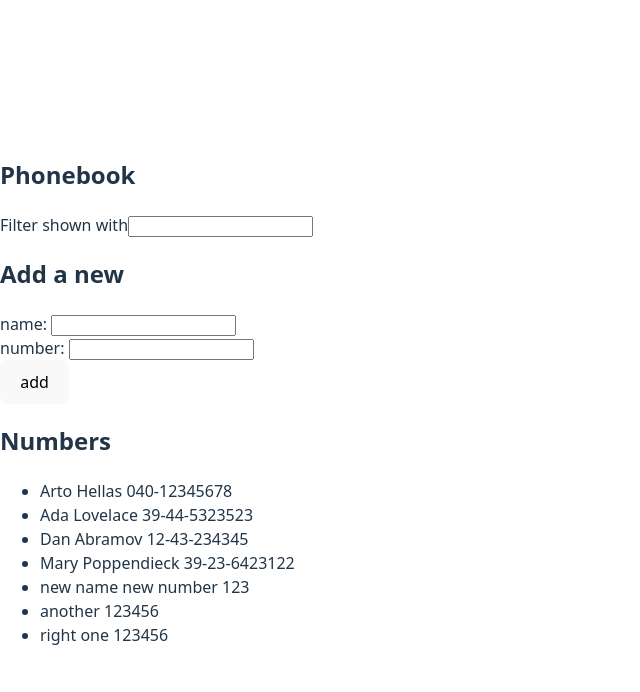
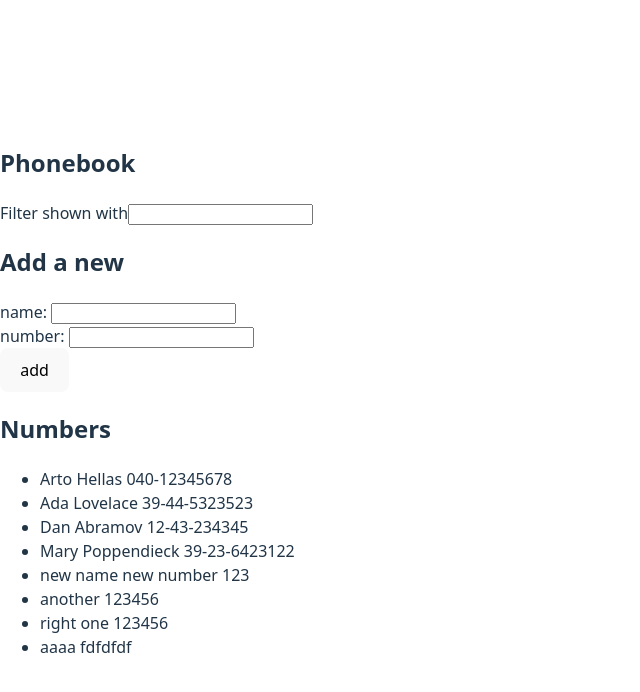
Before and after one commit to fpauly/Full-Stack-Open, a React (Vite) app in the folder part2/phonebook/: page / in a window 1280 px wide. Shown: the top 692 px of the page, without its empty margins (0-640 px from the left). Built offline with nearby package versions, Linux system fonts and the light colour scheme; data requests are answered from the project's data file.

Commit message:
Exercise 2.13

```diff
--- a/part2/phonebook/db.json
+++ b/part2/phonebook/db.json
@@ -34,6 +34,11 @@
       "id": "cac9",
       "name": "right one",
       "number": "123456"
+    },
+    {
+      "id": "ff78",
+      "name": "aaaa",
+      "number": "fdfdfdf"
     }
   ]
 }
--- a/part2/phonebook/src/App.jsx
+++ b/part2/phonebook/src/App.jsx
@@ -2,7 +2,8 @@ import { useEffect, useState } from "react";
 import Filter from "./Filter";
 import PersonForm from "./PersonForm";
 import Persons from "./Persons";
-import axios from "axios";
+import personService from './PersonDB'
+
 const App = () => {
   const [persons, setPersons] = useState([]);
 
@@ -11,7 +12,7 @@ const App = () => {
   const [filterName, setFilterName] = useState("");
 
   useEffect(() => {
-    axios.get("http://localhost:3001/persons").then((r) => {
+    personService.getAll().then((r) => {
       setPersons(r.data);
     });
   }, []);
@@ -28,7 +29,7 @@ const App = () => {
       number: newNumber.trim(),
     };
 
-    axios.post("http://localhost:3001/persons", newNote).then((response_p) => {
+    personService.addNew(newNote).then((response_p) => {
       setPersons(persons.concat(response_p.data));
       setNewName('');
       setNewNumber('');
--- /dev/null
+++ b/part2/phonebook/src/PersonDB.js
@@ -0,0 +1,21 @@
+import axios from "axios";
+const baseUrl = 'http://localhost:3001/persons/';
+
+const getAll = ()=> {
+    return (axios.get(baseUrl))
+}
+
+const addNew = (newObj)=>{
+    return( axios.post(baseUrl,newObj))
+}
+
+const update = (id,newObj)=>{
+    const updateUrl = `${baseUrl}/${id}`
+    return(axios.put(updateUrl,newObj))
+}
+
+export default {
+    getAll,
+    addNew,
+    update
+}
```
